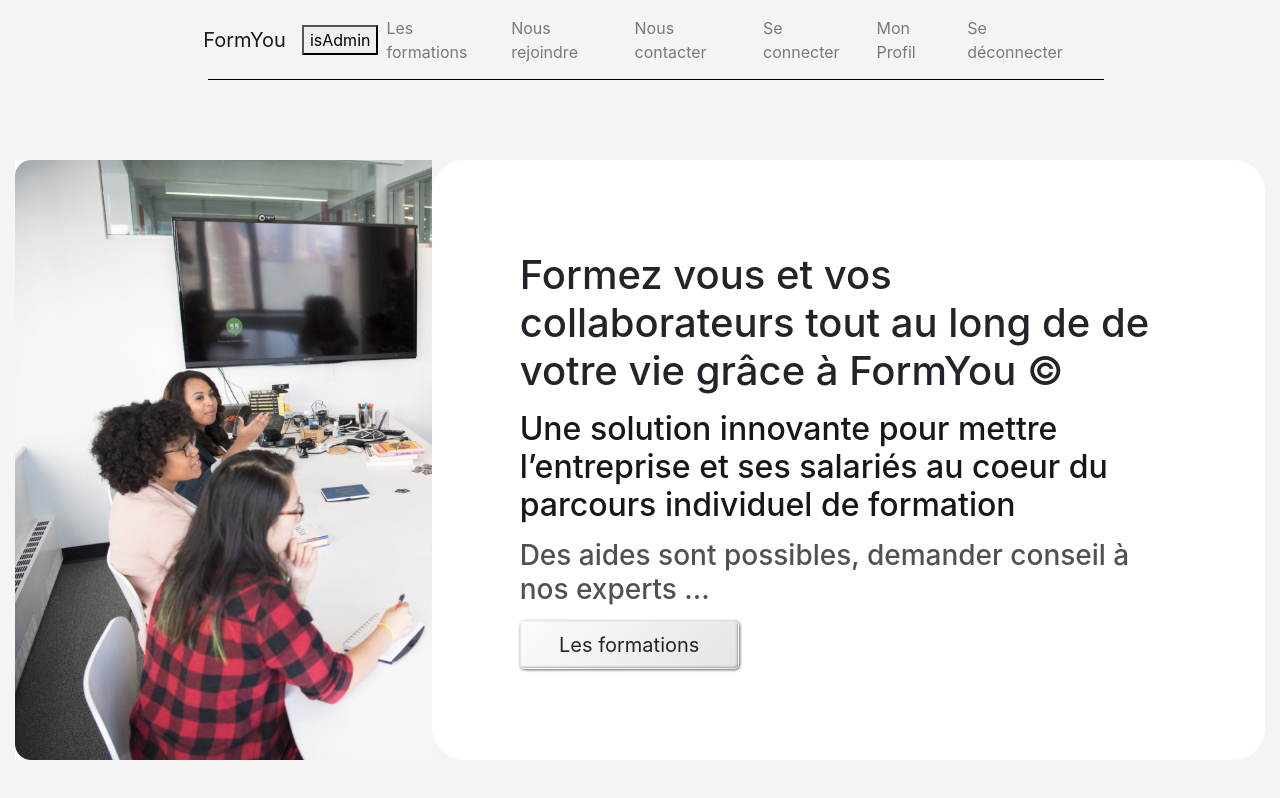
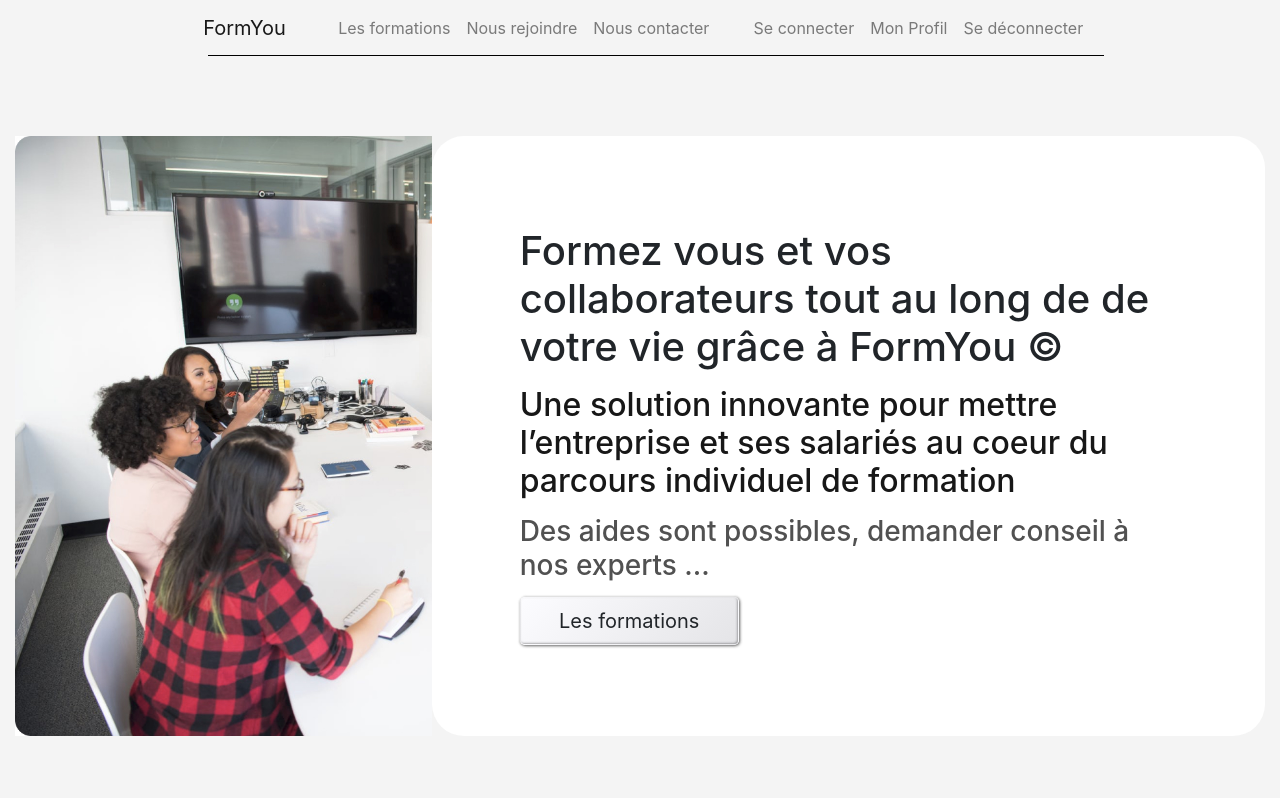
Before and after one commit to BenValadilaine/FormYou-React, a React (Create React App) app: page / in a window 1280 px wide. Shown: the top 798 px of the page. Built offline with nearby package versions, Linux system fonts and the light colour scheme.

Commit message:
removed a test button

```diff
--- a/src/components/Navbar/index.jsx
+++ b/src/components/Navbar/index.jsx
@@ -4,8 +4,6 @@
 import { API_ENDPOINTS } from "../../services/ApiRequest/config/config";
 import "./index.scss";
 import Cookies from "js-cookie";
-
-import isAdmin from "../../helpers/isAdmin";
 
 const Navbar = () => {
 	const handleSignOut = async () => {
@@ -24,7 +22,6 @@
 			<Link to="/" className="navbar-brand" id="nav-brand" title="home">
 				FormYou
 			</Link>
-			<button onClick={() => isAdmin()}>isAdmin</button>
 			<button
 				className="navbar-toggler"
 				type="button"
```
